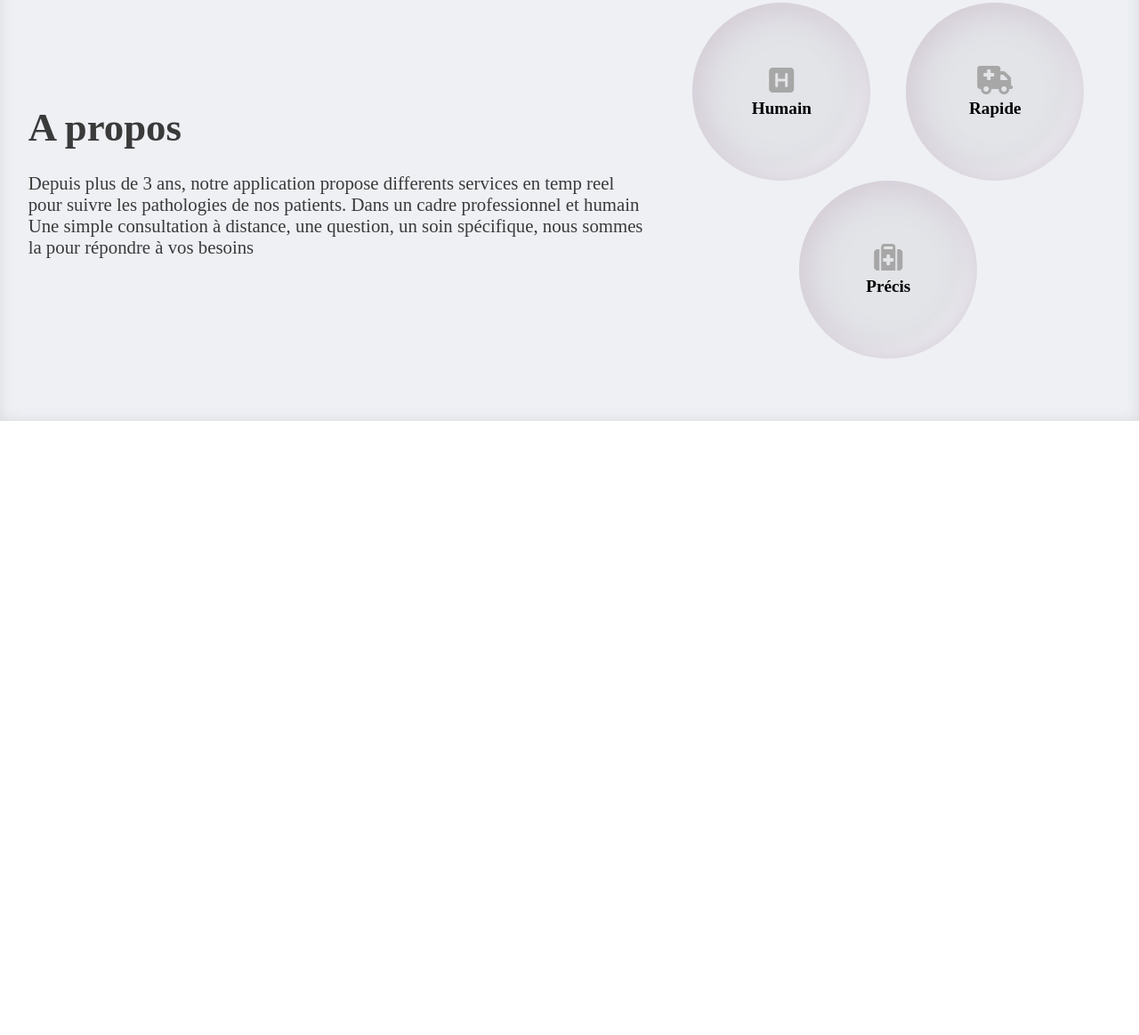
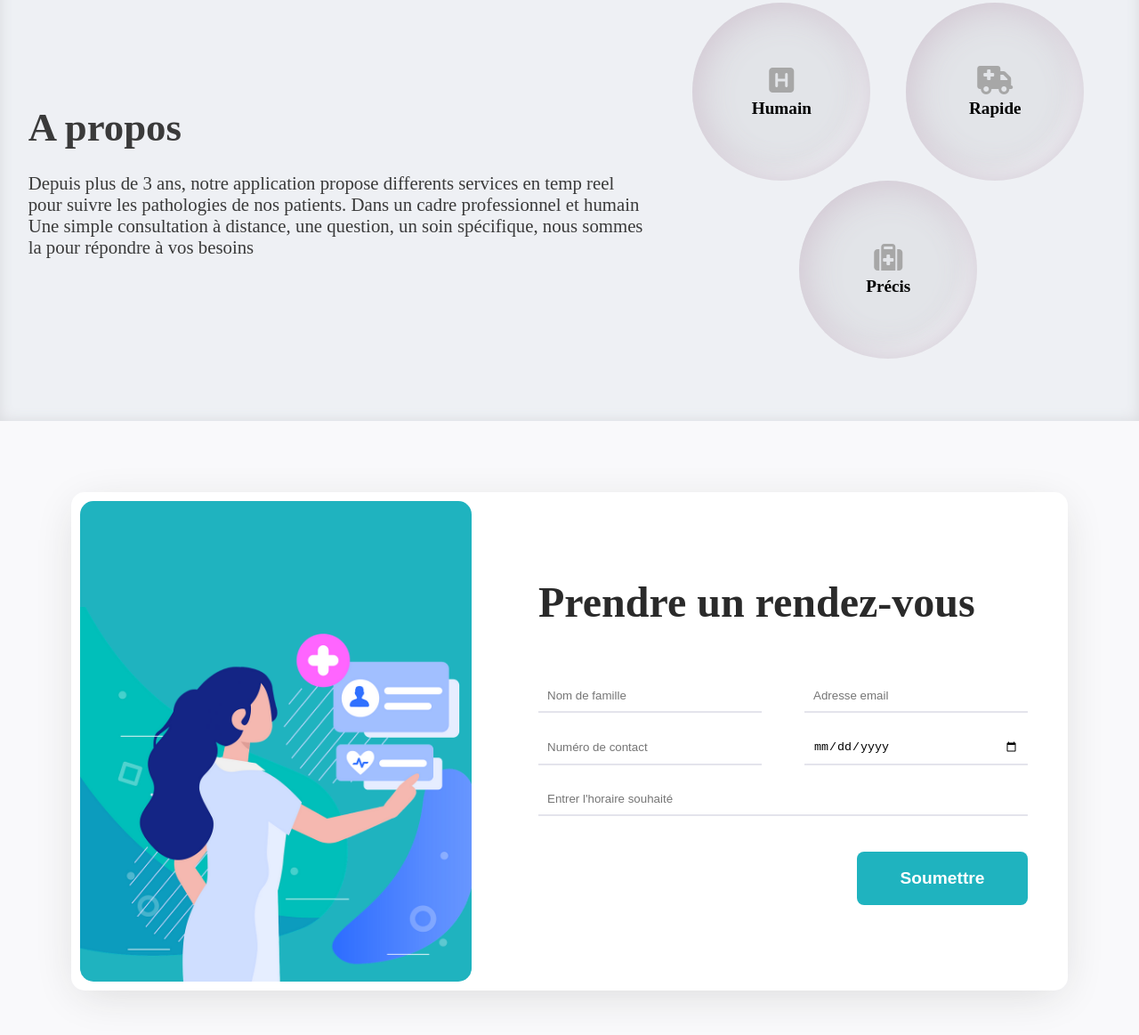
Before and after one commit to Rangeraluffy/COVID-Website, a plain HTML site: page index.html in a window 1280 px wide. Shown: the part 2466-3629 px from the top of the page at 89% size. Before the commit the page ends 2939 px from the top, so only its background shows below. Drawn offline with Linux system fonts and the light colour scheme; a web font is replaced by a local one.

Commit message:
Section Appointment HTML CSS

```diff
--- a/assets/style/style.css
+++ b/assets/style/style.css
@@ -468,3 +468,132 @@ text-align: center;
     text-align: center;
   }
 }
+
+/* APPOINTMENT */
+section#appointment {
+  background-color: #f9f9fb;
+  padding: 80px 0;
+}
+
+section#appointment .container{
+  max-width: 1100px;
+  margin: 0 auto;
+  display: flex;
+  justify-content: space-between;
+  align-items: center;
+  flex-direction: row-reverse;
+  background-color: white;
+  height: 540px;
+  padding: 10px;
+  border-radius: 15px;
+  box-shadow: 0px 10px 50px -10px #d6d6d6;
+}
+
+section#appointment .container .formulaire{
+  width: 50%;
+  margin-right: 35px;
+}
+
+section#appointment .container .formulaire h3{
+  font-size: 3em;
+  color: #2a2a2a;
+  margin-bottom: 50px;
+}
+
+section#appointment .container .formulaire-image{
+  width: 40%;
+  background-color: #1fb3bf;
+  height: 100%;
+  display: flex;
+  border-radius: 15px;
+  display: flex;
+  justify-content: center;
+  align-items: flex-end;
+}
+
+section#appointment .container .formulaire-image img{
+  width: 100%;
+}
+
+section#appointment .container .formulaire form{
+  display: flex;
+  flex-wrap: wrap;
+  justify-content: space-between;
+}
+
+section#appointment .container .formulaire input{
+  margin: 10px 0;
+  padding: 10px;
+  border: none;
+  outline: none;
+  border-bottom: 2px solid #e4e4ec;
+}
+
+section#appointment .container .formulaire input:hover{
+  border-bottom: 2px solid #1fb3bf;
+}
+
+section#appointment .container .formulaire input.nom-famille,
+section#appointment .container .formulaire input.email{
+  width: 42%;
+}
+
+section#appointment .container .formulaire input.numero-tel,
+section#appointment .container .formulaire input.date{
+  width: 42%;
+}
+
+section#appointment .container .formulaire input.horaire{
+  width: 100%;
+}
+
+section#appointment .container .formulaire button.submit-btn{
+  width: 192px;
+  height: 60px;
+  border-radius: 8px;
+  border: none;
+  background-color: #1fb3bf;
+  color: white;
+  font-weight: bold;
+  font-size: 1.2em;
+  cursor: pointer;
+  margin-top: 30px;
+  outline: none;
+}
+
+@media screen and (max-width: 768px){
+  section#appointment .container .formulaire-image{
+    display: none;
+  }
+
+  section#appointment .container{
+    justify-content: center;
+  }
+
+  section#appointment .container .formulaire{
+    margin-right: 0px;
+    width: 80%;
+  }
+
+  section#appointment .container .formulaire h3{
+    text-align: center;
+  }
+}
+
+@media screen and (max-width: 500px) {
+  section#appointment .container .formulaire{
+    width: 95%;
+  }
+
+  section#appointment .container .formulaire input.nom-famille,
+  section#appointment .container .formulaire input.email,
+  section#appointment .container .formulaire input.numero-tel,
+  section#appointment .container .formulaire input.date,
+  section#appointment .container .formulaire input.horaire{
+    width: 100%;
+  }
+
+  section#appointment .container{
+    padding: 30px 10px;
+  }
+}
--- a/index.html
+++ b/index.html
@@ -162,6 +162,28 @@
     </section>
     <!-- //A Propos -->
 
+    <!-- Formulaire rendez-vous -->
+    <section id="appointment">
+      <div class="container">
+        <div class="formulaire">
+          <h3>Prendre un rendez-vous</h3>
+          <form action="#" method="post">
+            <input placeholder="Nom de famille"name="name" type="text" required="" class="nom-famille">
+            <input placeholder="Adresse email" name="email" type="email" required="" class="email">
+            <input placeholder="Numéro de contact" name="number" type="text" required="" class="numero-tel">
+            <input name="date" type="date" required="" class="date">
+            <input placeholder="Entrer l'horaire souhaité" name="time" type="text" required="" class="horaire">
+            <br>
+            <button class="submit-btn">Soumettre </button>
+          </form>
+        </div>
+        <div class="formulaire-image">
+          <img src="images/app1.png" alt="">
+        </div>
+      </div>
+    </section>
+    <!-- //Formulaire rendez-vous  -->
+
     <script>
     function myFunction(){
       document.getElementById('sidebar').classList.toggle("open-sidebar");
```
